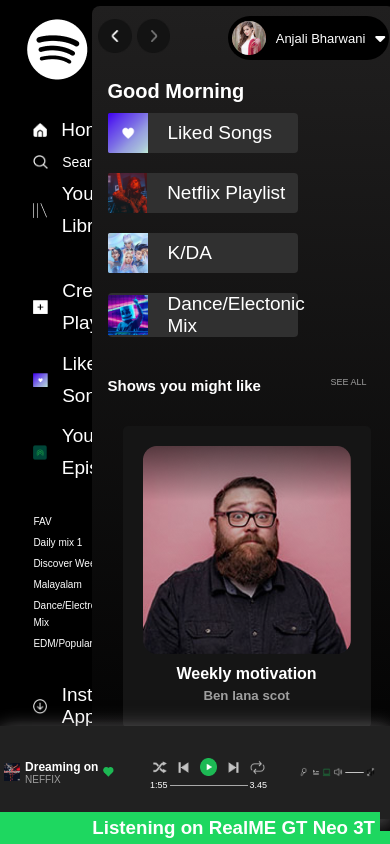
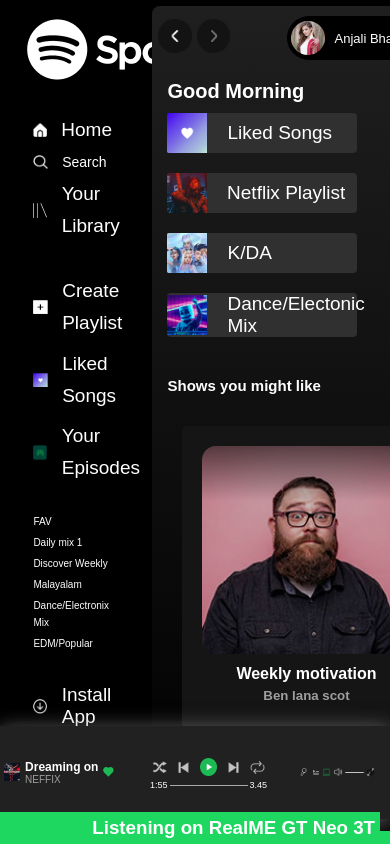
Before and after one commit to AnjaliBharwani/Spotify-clone, a plain HTML site: page index.html in a window 390 px wide. Drawn offline with Linux system fonts and the light colour scheme; files whose address does not match are found by name.

Commit message:
my Spotify

```diff
--- a/style.css
+++ b/style.css
@@ -503,8 +503,9 @@ input::placeholder {
   }
 
   .content-area {
-    width: 100%;
+    width: 80%;
     justify-content: center;
+    margin-left: 60px;
   }
 
   .spotify-logo > img {
@@ -543,6 +544,7 @@ input::placeholder {
     font-weight: 900;
     color: white;
     font-size: 20px;
+    /* width:  20vw; */
   }
   .show-head > h3 {
     font-weight: 700;
```
